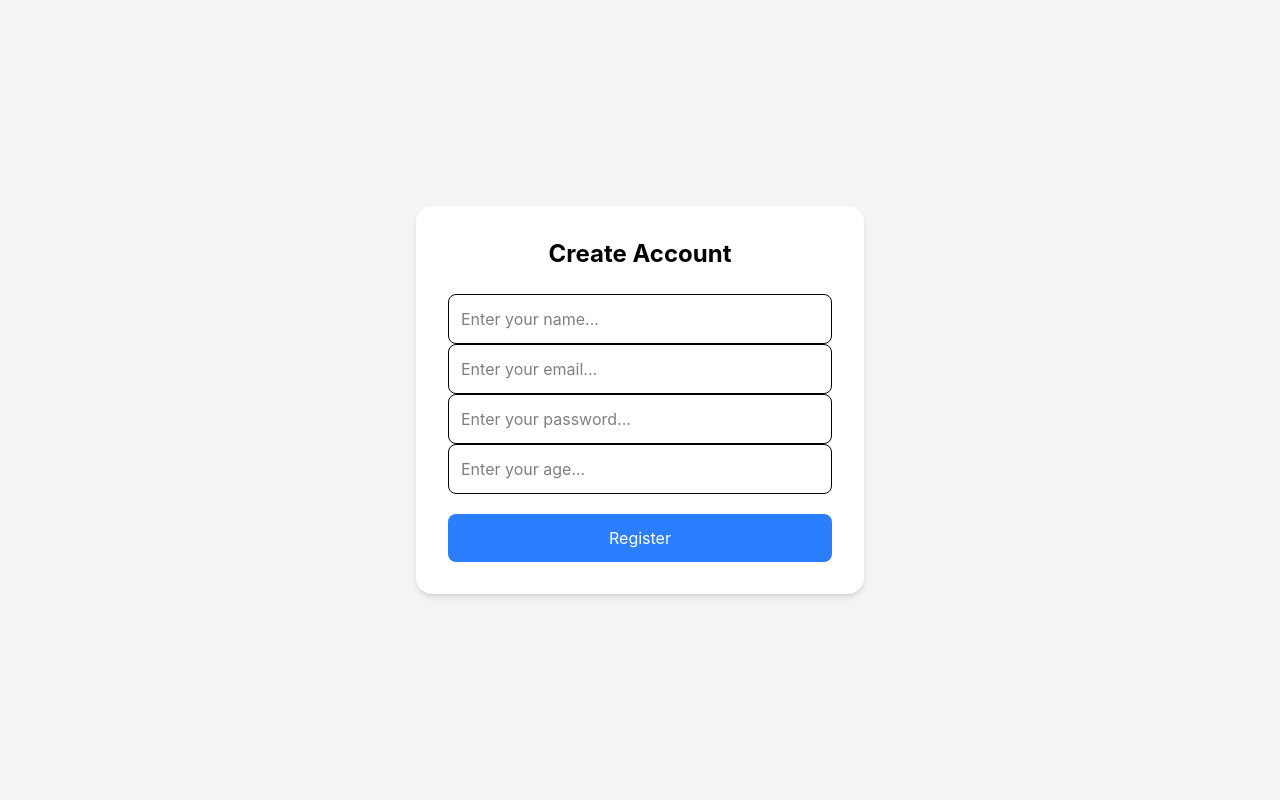
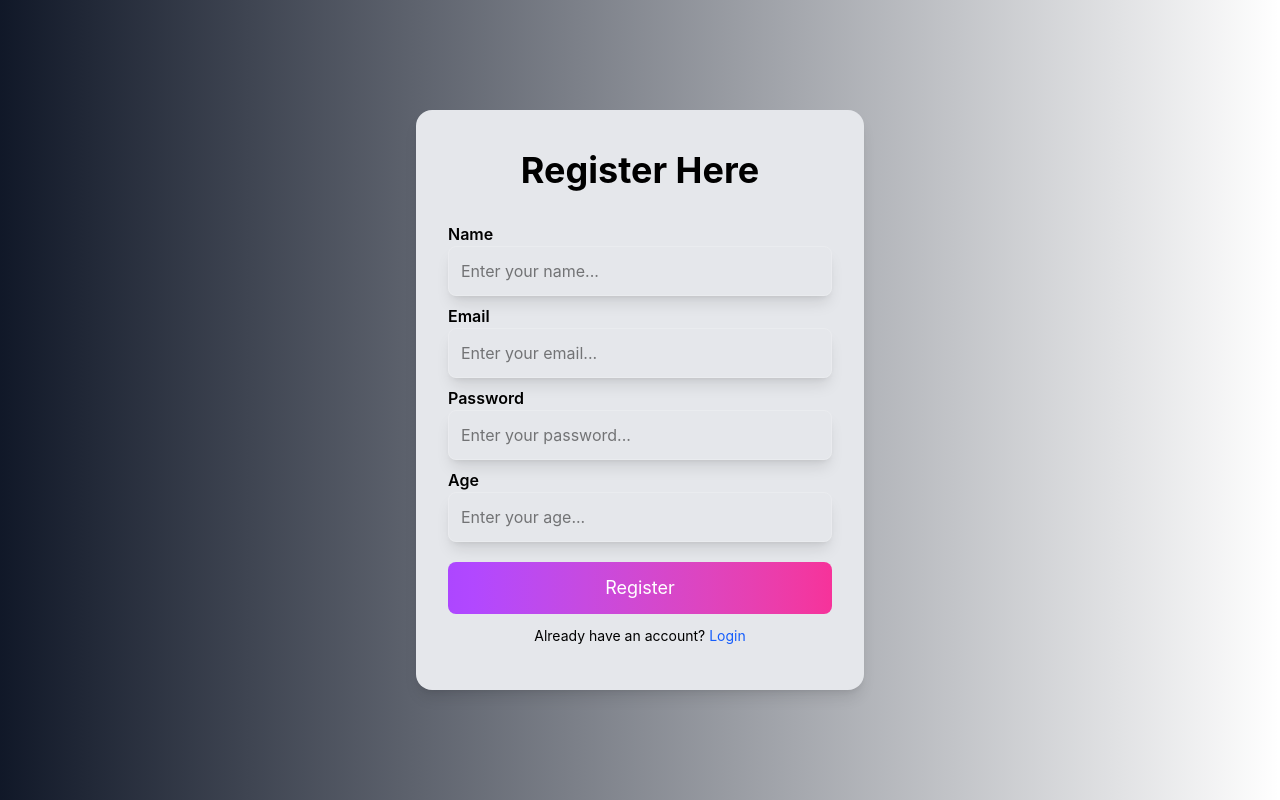
Before and after one commit to JeetsibeshSahoo/Practice-Experience, a React app in the folder Week1/Day1/frontend/: page /register in a window 1280 px wide. Built offline with nearby package versions, Linux system fonts and the light colour scheme; the HTML template or start-up script is replaced by a standard one.

Commit message:
change theme of register page

```diff
--- a/Week1/Day1/frontend/src/pages/Register.jsx
+++ b/Week1/Day1/frontend/src/pages/Register.jsx
@@ -28,50 +28,53 @@ const Register = () => {
 
         const result = await dispatch(register(formData));
         if(result.meta.requestStatus === "fulfilled") {
-            alert ("Registered Successfully");
             navigate("/login");
         }
     };
 
   return (
-    <div className='min-h-screen flex items-center justify-center bg-gray-100'>
-        <div className='bg-white p-8 rounded-2xl justify-center shadow-md w-full max-w-md'>
-            <h2 className='text-2xl font-bold mb-6 text-center'>
-                Create Account
+    <div className='min-h-screen flex items-center justify-center bg-gradient-to-r from-gray-900'>
+        <div className='bg-gray-200 p-8 rounded-2xl justify-center shadow-lg w-full max-w-md '>
+            <h2 className='text-4xl font-bold mb-6 text-center p-2'>
+                Register Here
             </h2>
 
             <form>
+                <label className='text-md font-semibold'>Name</label>
                 <input
                 name='name'
                 placeholder='Enter your name...'
                 type="text"
                 onChange={handleChange}
-                className='w-full p-3 border rounded-lg focus:outline-none focus:ring-2 focus:ring-blue-400'
+                className='w-full p-3 border border-white/20 shadow-lg rounded-lg mb-2'
                 />
+                <label className='text-md font-semibold'>Email</label>
                 <input
                 name='email'
                 placeholder='Enter your email...'
                 type="email"
                 onChange={handleChange}
-                className='w-full p-3 border rounded-lg'
+                className='w-full p-3 border border-white/20 rounded-lg shadow-lg mb-2'
                 />
+                <label className='text-md font-semibold'>Password</label>
                 <input
                 name='password'
                 placeholder='Enter your password...'
                 type="password"
                 onChange={handleChange}
-                className='w-full p-3 border rounded-lg'
+                className='w-full p-3 border border-white/20 rounded-lg shadow-lg mb-2'
                 />
+                <label className='text-md font-semibold'>Age</label>
                 <input
                 name='age'
                 placeholder='Enter your age...'
                 type="number"
                 onChange={handleChange}
-                className='w-full p-3 border rounded-lg'
+                className='w-full p-3 border border-white/20 rounded-lg shadow-lg'
                 />
 
                 <div className='mt-5'>
-                    <button type='submit' className='w-full bg-blue-500 text-white p-3 rounded-lg hover:bg-blue-600 transition'>
+                    <button type='submit' className='w-full bg-gradient-to-r from-purple-500 to-pink-500 text-white p-3 rounded-lg hover:scale-95 transition cursor-pointer text-lg'>
                         {isLoading ? "Creating..." : "Register"}
                     </button>
                     {
@@ -83,6 +86,17 @@ const Register = () => {
                     }
                 </div>
             </form>
+
+            <p className="text-center m-3 text-sm">
+                    Already have an account?{" "}
+                    <span
+                        className="text-blue-600 hover:text-blue-800 cursor-pointer"
+                        onClick={() => navigate("/login")}
+                    >
+                        Login
+                    </span>
+                </p>
+
         </div>
     </div>
   )
```
